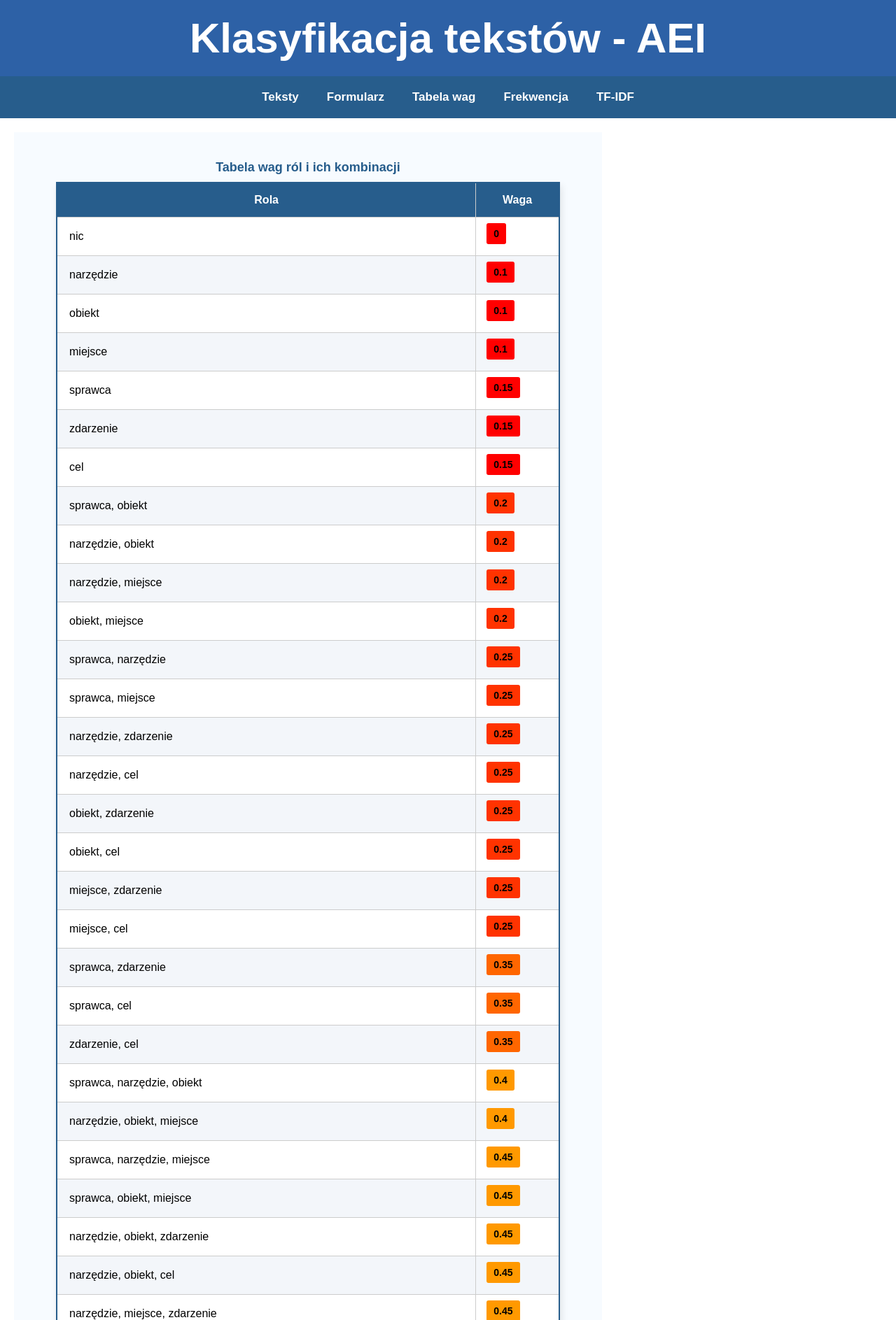
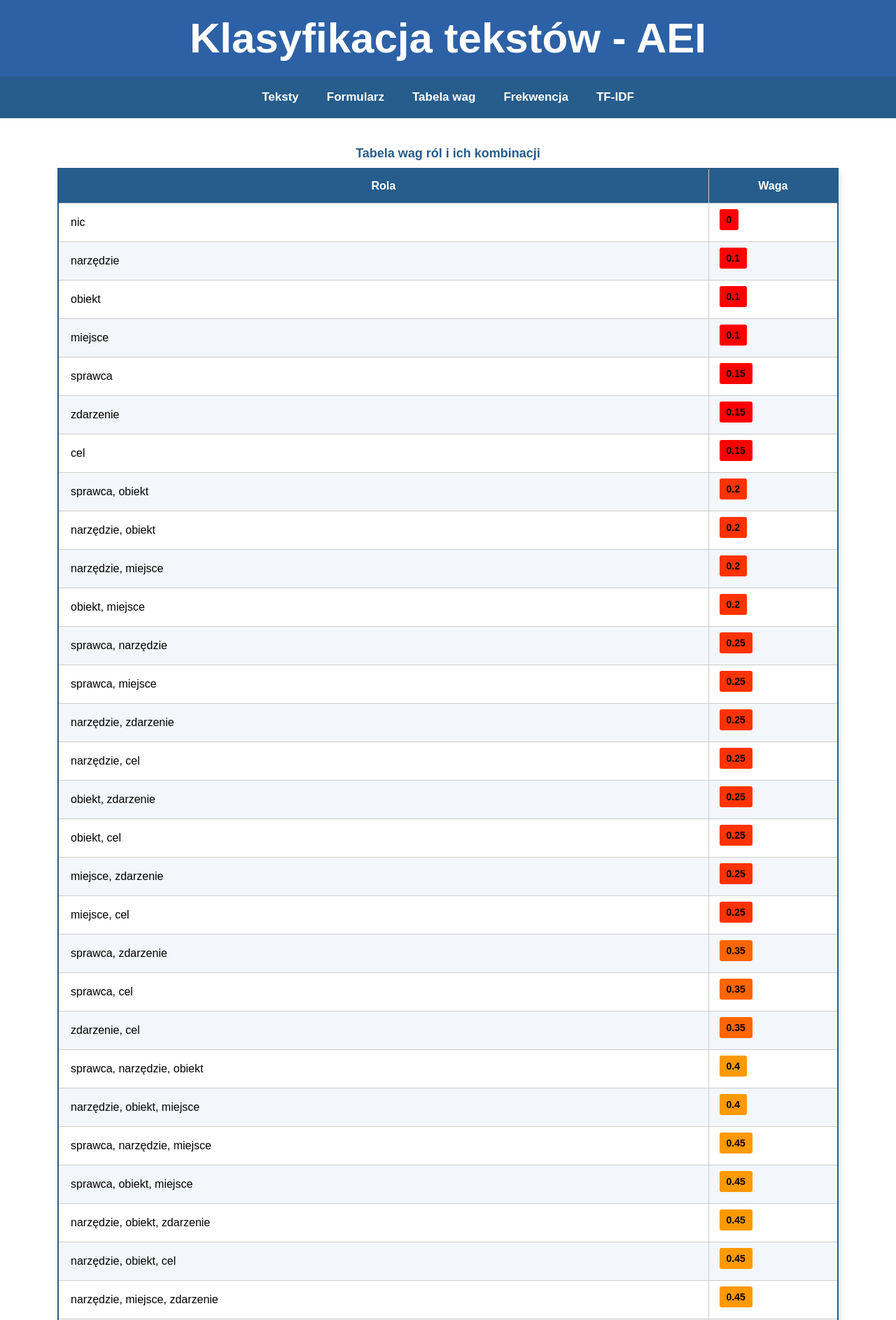
Before and after one commit to BlairKirara/aei_flask, a Flask app: page /wagi in a window 1280 px wide. Shown: the top 1887 px of the page at 70% size. Run offline with Flask 3, Linux system fonts and the light colour scheme; parts of the project's set-up code (start-up, migrations or seed data) failed here and were passed over.

```diff
--- a/app.py
+++ b/app.py
@@ -2,6 +2,7 @@ import os
 import re
 import html
 from clp3 import clp
+from functools import lru_cache
 from tfidf import oblicz_tfidf
 from frekwencja import generate_frekwencja
 from flask import Flask, render_template, request
@@ -119,6 +120,10 @@ def load_texts(folder_path, sort_order="desc", sort_by="weight"):
 
 TEXT_FOLDER = 'teksty'
 
+@lru_cache(maxsize=2)
+def get_cached_frekwencja(folder, tekst_type):
+    return generate_frekwencja(folder, tekst_type)
+
 @app.route('/')
 def index():
     return render_template('index.html')
@@ -168,9 +173,9 @@ def tfidf():
 @app.route('/lista_frekwencyjna')
 def lista_frekwencyjna():
     folder_tekstów = "teksty"
+    tekst_type = request.args.get('type', default='war', type=str)
 
-    tekst_type = request.args.get('type', default='war', type=str)
-    wyniki_frekwencji = generate_frekwencja(folder_tekstów, tekst_type)
+    wyniki_frekwencji = get_cached_frekwencja(folder_tekstów, tekst_type)
 
     page = request.args.get('page', default=1, type=int)
     per_page = 10
@@ -186,6 +191,5 @@ def lista_frekwencyjna():
         tekst_type=tekst_type
     )
 
-
 if __name__ == '__main__':
     app.run(host='0.0.0.0', port=12121, debug=True)
--- a/static/style.css
+++ b/static/style.css
@@ -361,8 +361,15 @@ span { padding: 2px; border-radius: 4px; }
 .roles-container {
     margin: 20px auto;
     padding: 20px;
-    max-width: 800px;
+
     background-color: #f7fbff;
+}
+
+.weights-container {
+    display: flex;
+    justify-content: center;
+    align-items: center;
+    min-height: 100vh;
 }
 
 .role-section {
--- a/templates/wagi.html
+++ b/templates/wagi.html
@@ -1,7 +1,7 @@
 {% extends 'base.html' %}
 
 {% block content %}
-    <div class="roles-container">
+    <div class="weights-container">
         <table class="frekwencja-table">
         <caption>Tabela wag ról i ich kombinacji</caption>
             <thead>
```
